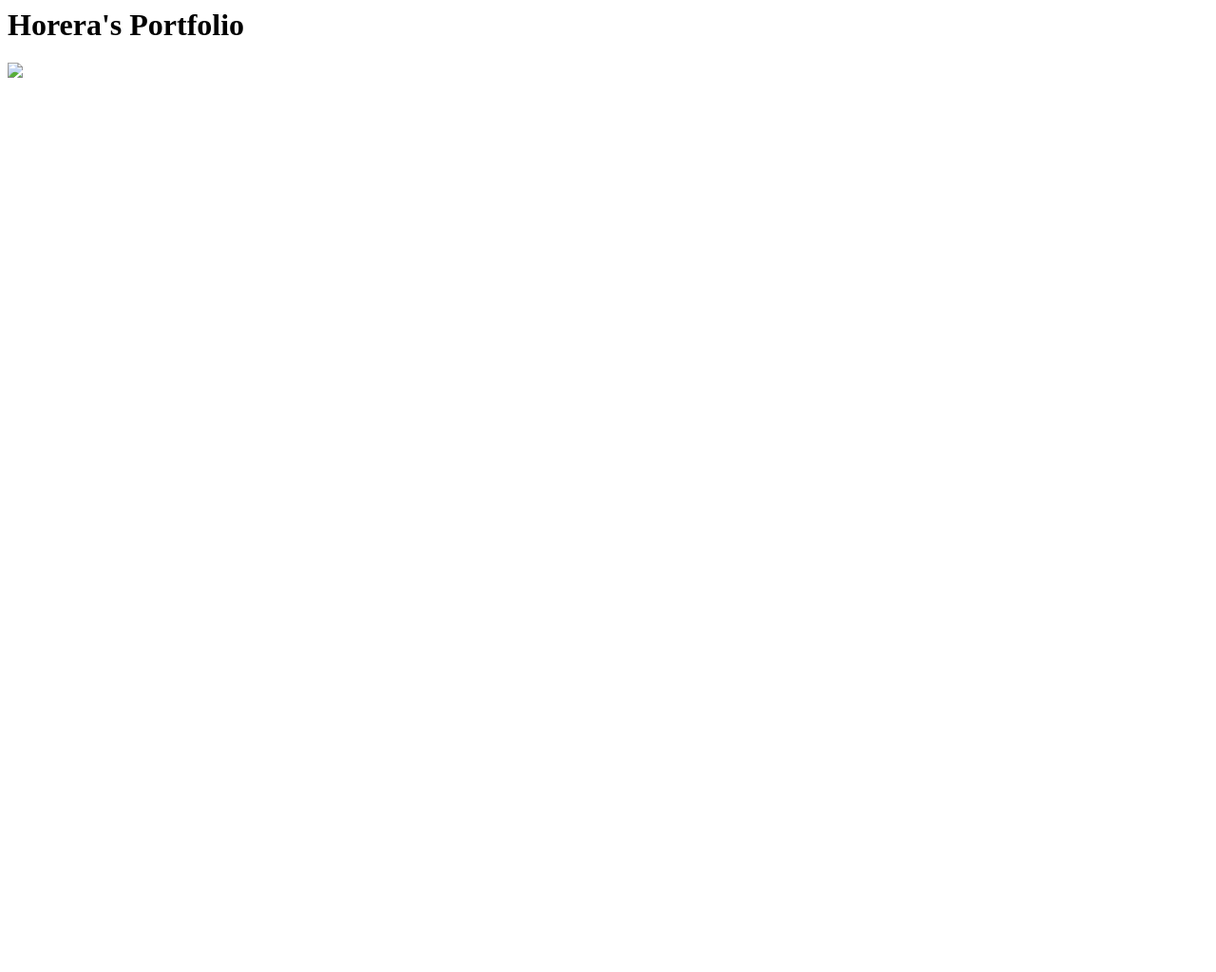
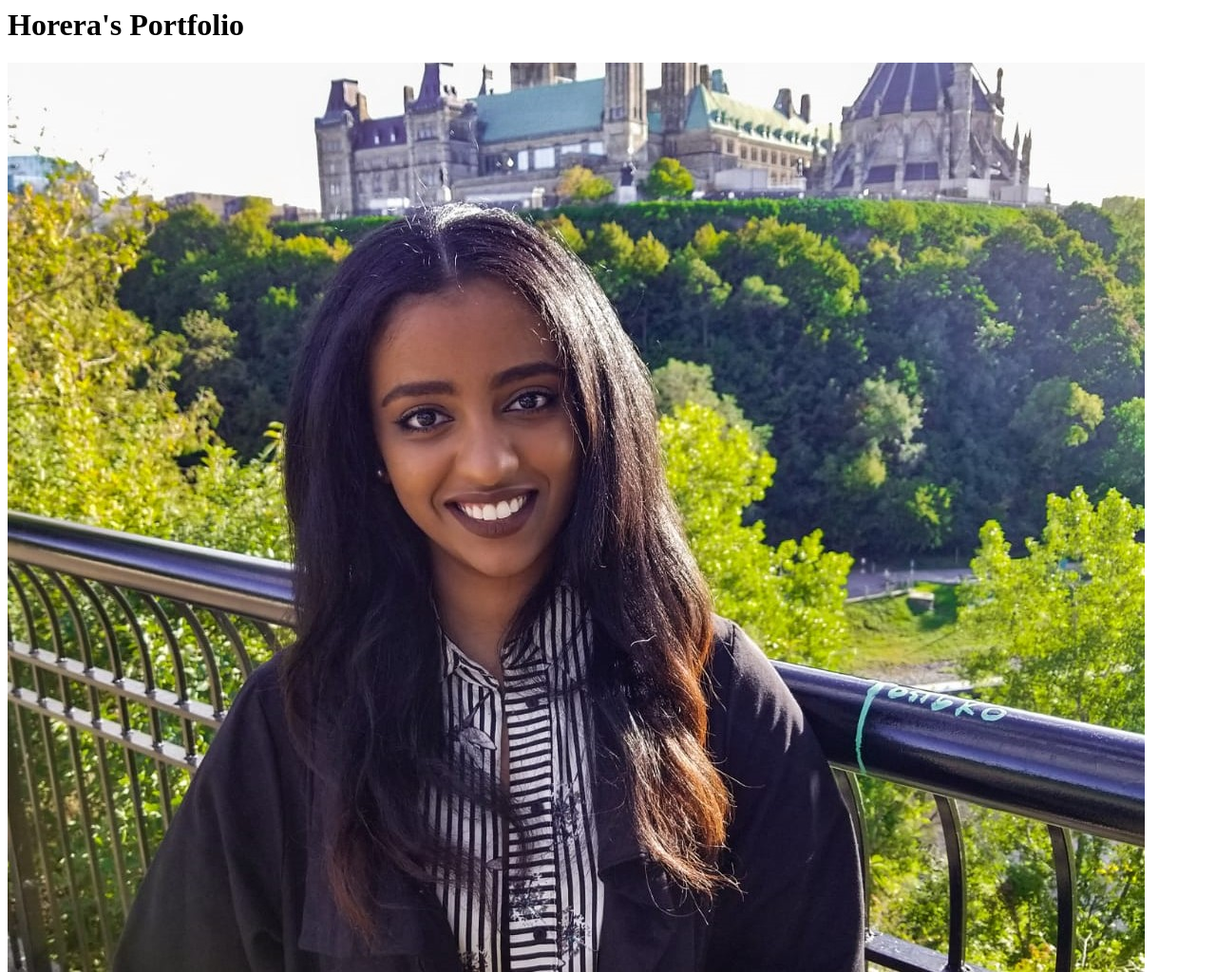
Before and after one commit to horeranegeri/horeranegeri.github.io, a plain HTML site: page index.html in a window 1280 px wide. Shown: the whole page at 95% size. Before the commit the page ends 800 px from the top, so only its background shows below. Drawn offline with Linux system fonts and the light colour scheme.

Commit message:
Update index.html

```diff
--- a/index.html
+++ b/index.html
@@ -1,4 +1,4 @@
 <html>
     <h1>Horera's Portfolio</h1>
-    <img src="./IMG-20200911-WA0001.jpg" />
+    <img src="./IMG-20200911-WA00011.jpg"/>
 </html>
```
